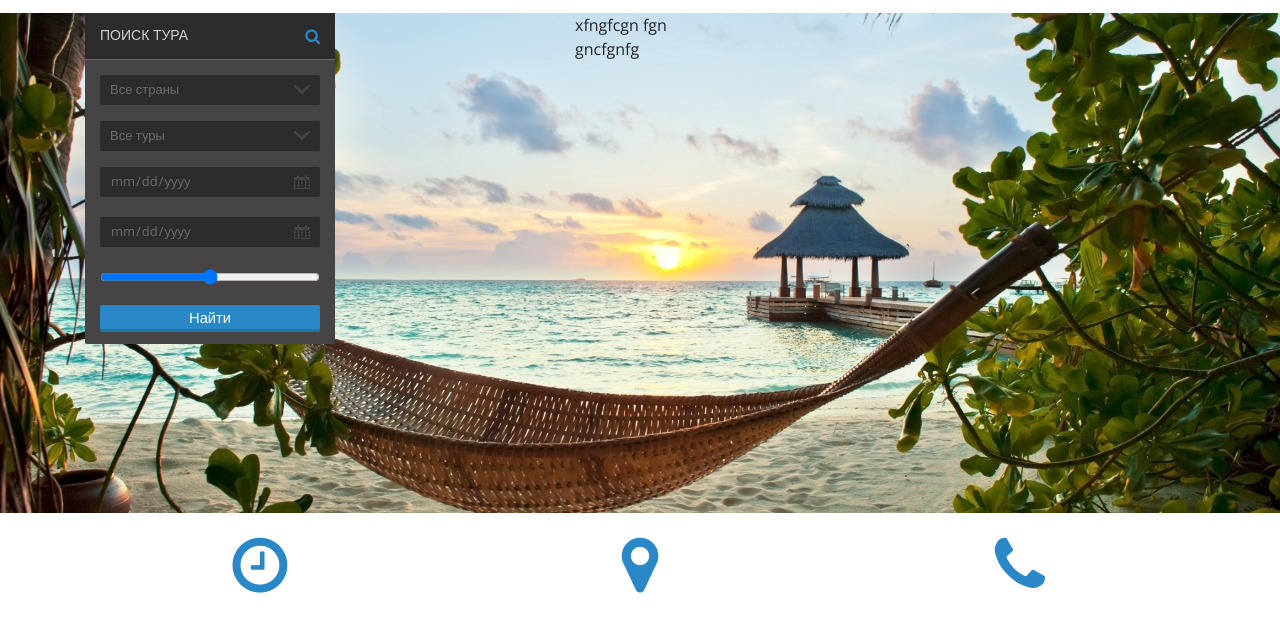
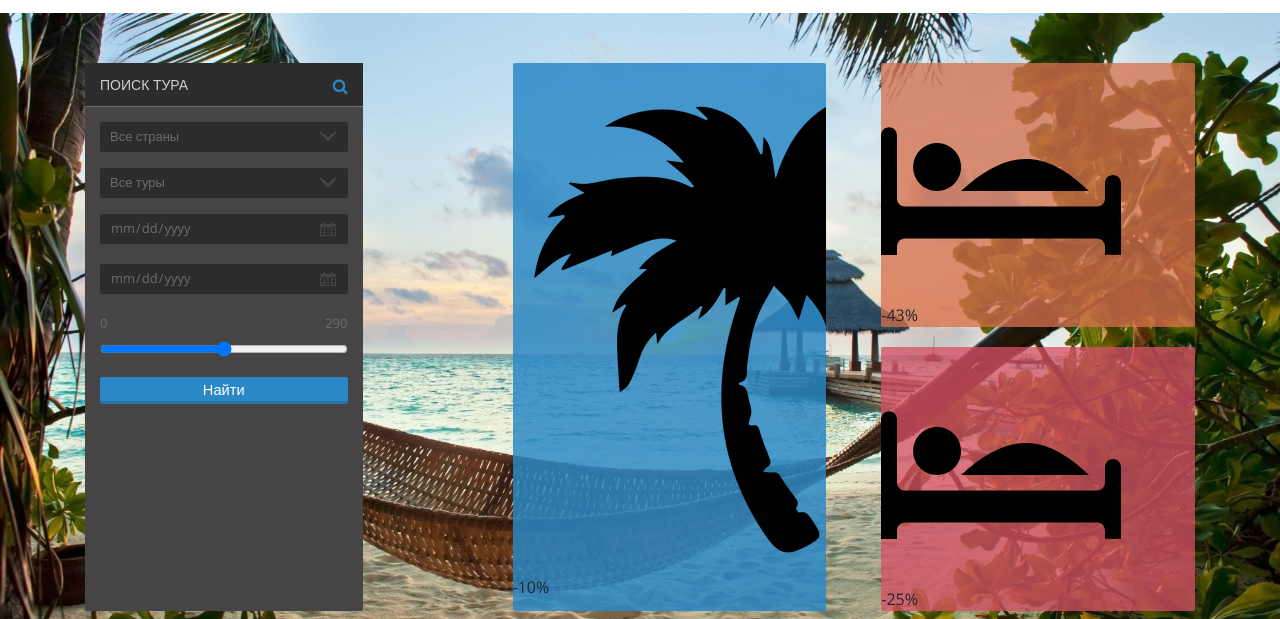
Before and after one commit to dicharmed/dreamTourFixings, a plain HTML site: page index.html in a window 1280 px wide. Shown: the part 99-718 px from the top of the page. Drawn offline with nearby package versions, Linux system fonts and the light colour scheme.

Commit message:
promotion

```diff
--- a/css/style.css
+++ b/css/style.css
@@ -146,17 +146,21 @@ input[type="submit"]:hover {
 
 /*--------------------------SECTION 1 / SLIDER---------------------------------*/
 .slider {
-    display: block;
-    height: 500px;
 
     background: url(../img/background/island.jpg);
     background-size: cover;
     background-position: 0 50%;
 }
+.slider__container {
+    display: grid;
+    grid-template-columns: 25% 1fr;
+    grid-gap: 0 150px;
+    padding-top: 50px;
+    padding-bottom: 50px;
+
+}
 .find-tour {
-    display: flex;
-    flex-direction: column;
-    width: 250px;
+
     border-radius: 2px;
     background-color: #464444;
 }
@@ -181,6 +185,7 @@ input[type="submit"]:hover {
 
 .find-tour__main {
     padding: 15px;
+    padding-bottom: 25px;
 }
 
 .find-tour select,
@@ -195,7 +200,7 @@ input[type="submit"]:hover {
 .find-tour__select {
     margin-bottom: 16px;
     height: 30px;
-    background: #2d2c2c url(../img/arrow.gif) 95% 50% no-repeat;
+    background: #2d2c2c url(../img/form/arrow.gif) 95% 50% no-repeat;
     border-radius: 2px;
     color: #6d6d6d;
     cursor: pointer;
@@ -224,7 +229,7 @@ input[type="date"]::-webkit-calendar-picker-indicator {
 .find-tour__date input[type="date"] {
     padding-left: 8px;
     height: 30px;
-    background: #2d2c2c url(../img/calendar.gif) 96% 50% no-repeat;
+    background: #2d2c2c url(../img/form/calendar.gif) 96% 50% no-repeat;
     border-radius: 2px;
     color: #6d6d6d;
     outline: 0;
@@ -232,6 +237,47 @@ input[type="date"]::-webkit-calendar-picker-indicator {
 
     font-size: 13px;
 
+}
+
+.find-your__range {
+    font-size: 13px;
+    color: #6D6D6D;
+}
+
+.float-right {
+    float: right;
+}
+
+.promotion {
+    display: grid;
+    grid-template: 50% 50% / 1fr 1fr;
+    grid-gap: 0 55px;
+}
+
+.promotion__left {
+    display: grid;
+    grid-row-start: 1;
+    grid-row-end: 3;
+}
+
+.promotion__right {
+    display: grid;
+    grid-row-start: 1;
+    grid-row-end: 3;
+    grid-row-gap: 20px;
+}
+.promotion__item {
+    border-radius: 2px;
+    overflow: hidden;
+}
+.light-blue {
+    background: rgba(42, 136, 199, 0.83);
+}
+.light-orange {
+    background: rgba(216, 112, 77, 0.76);
+}
+.light-pink {
+    background: rgba(215, 79, 101, 0.76);
 }
 /*--------------------------SECTION 2 / CONTACTS---------------------------------*/
 
--- a/index.html
+++ b/index.html
@@ -59,9 +59,7 @@
 
     <!--SECTION 1 - SLIDER-->
     <div class="slider">
-        <div class="container">
-            <div class="row">
-                <div class="col-4">
+        <div class="container slider__container">
             <form action="" class="find-tour">
                 <div class="find-tour__top">
                     <div class="find-tour__title">Поиск тура</div>
@@ -92,6 +90,8 @@
                         <input type="date">
                     </div>
                     <div class="find-your__range">
+                        <label for="">0</label>
+                        <label for="" class="float-right">290</label>
                         <input type="range" name="" id="">
                     </div>
                     <div class="find-tour__btn">
@@ -101,12 +101,30 @@
                 </div>
 
             </form>
+            <div class="promotion">
+                <div class="promotion__left">
+                    <div class="promotion__item light-blue">
+                        <div class="promotion__item__icon">
+                            <img src="img/sales/palm.png" alt="">
                         </div>
-                <div class="col"></div>
-                <div class="col-7">
-                    <div class="promotion">
-                        <div class="col-6">xfngfcgn fgn</div>
-                        <div class="col-6">gncfgnfg</div>
+                        <div class="promotion__item__percentage">-10%</div>
+                        <div class="promotion__item__description"></div>
+                    </div>
+                </div>
+                <div class="promotion__right">
+                    <div class="promotion__item light-orange">
+                        <div class="promotion__item__icon">
+                            <img src="img/sales/bed.svg" alt="">
+                        </div>
+                        <div class="promotion__item__percentage">-43%</div>
+                        <div class="promotion__item__description"></div>
+                    </div>
+                    <div class="promotion__item light-pink">
+                        <div class="promotion__item__icon">
+                            <img src="img/sales/bed.svg" alt="">
+                        </div>
+                        <div class="promotion__item__percentage">-25%</div>
+                        <div class="promotion__item__description"></div>
                     </div>
                 </div>
             </div>
```
Also changed, not shown: img/form/arrow.gif (renamed from img/arrow.gif), img/form/calendar.gif (renamed from img/calendar.gif), img/sales/bed.svg (added), img/sales/palm.png (added). Lines whose indentation alone changed are shown as unchanged.
